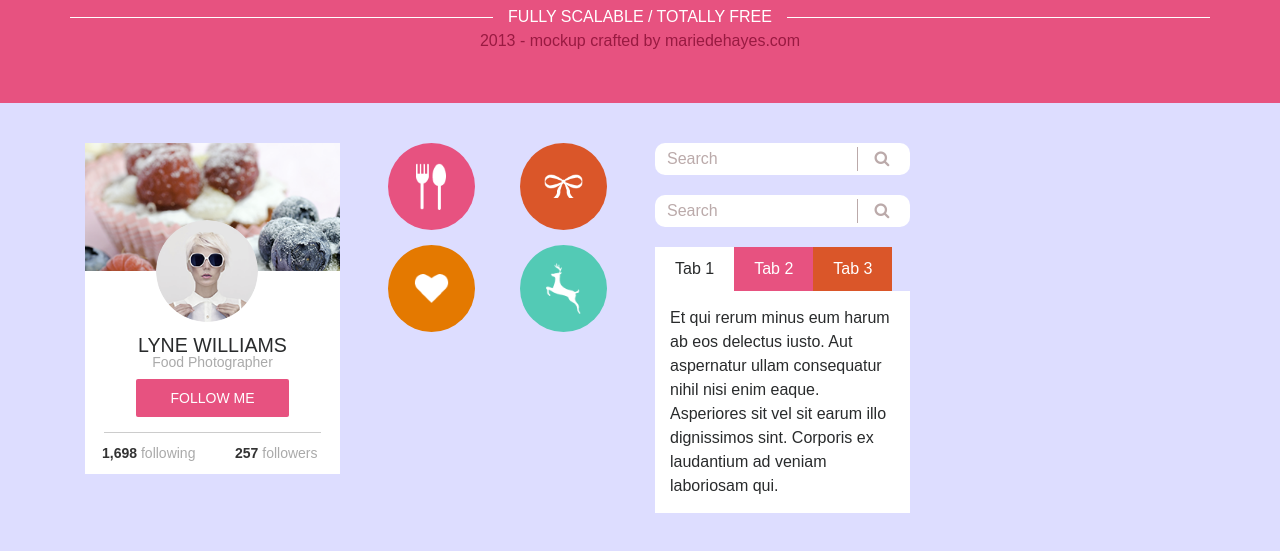
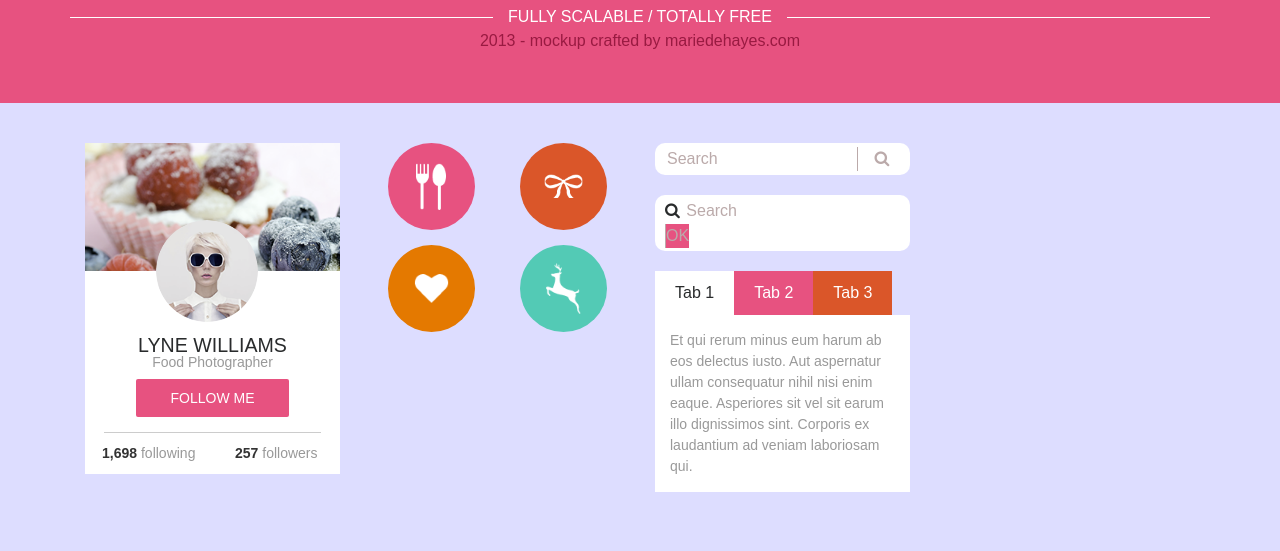
Before and after one commit to Asfades/flat-interface, a website: page index.html in a window 1280 px wide. Shown: the part 97-648 px from the top of the page. Drawn offline with nearby package versions, Linux system fonts and the light colour scheme; files that its build step writes are made by us from their sources; files whose address does not match are found by name.

Commit message:
no such a big changes

```diff
--- a/index.html
+++ b/index.html
@@ -72,8 +72,9 @@
           <button class="search__submit"><i class="fa fa-search"></i></button>
         </div>
         <div class="search">
+          <i class="fa fa-search"></i>
           <input class="search__input" type="text" placeholder="Search">
-          <button class="search__submit"><i class="fa fa-search"></i></button>
+          <button class="search__submit search__submit--pink-ok">OK</button>
         </div>
         <div class="tabs-box">
           <div class="tabs-box__bookmarks bookmarks">
--- a/src/scss/main.scss
+++ b/src/scss/main.scss
@@ -57,7 +57,7 @@
     }
 
     &__prof, &__foll-count {
-        color: #aaa;
+        color: $text-light-grey;
     }
 
     &__follow {
@@ -187,7 +187,8 @@
 
     &__input {
         border: none;
-        width: 80%;
+        max-width: 80%;
+        min-width: 60%;
     }
 
     &__input:focus {
@@ -205,11 +206,15 @@
         color: #baa;
         cursor: pointer;
         padding: 0 0 0 1em;
-        font-size: 1em;
     }
 
     &__submit:focus {
         outline: none;
+    }
+
+    &__submit--pink-ok {
+        background-color: $main-color;
+        padding: 0;
     }
 }
 
@@ -247,7 +252,9 @@
 
 .inner-text__text {
     background-color: white;
+    color: $text-light-grey;
     display: none;
+    font-size: 14px;
     opacity: 0;
 }
 
--- a/src/scss/vars/_colors.scss
+++ b/src/scss/vars/_colors.scss
@@ -11,3 +11,4 @@ $theme-sea-green-color-hov: #3cc3aa;
 /* spec text colors */
 
 $main-text-color: #92153b;
+$text-light-grey: #999;
```
